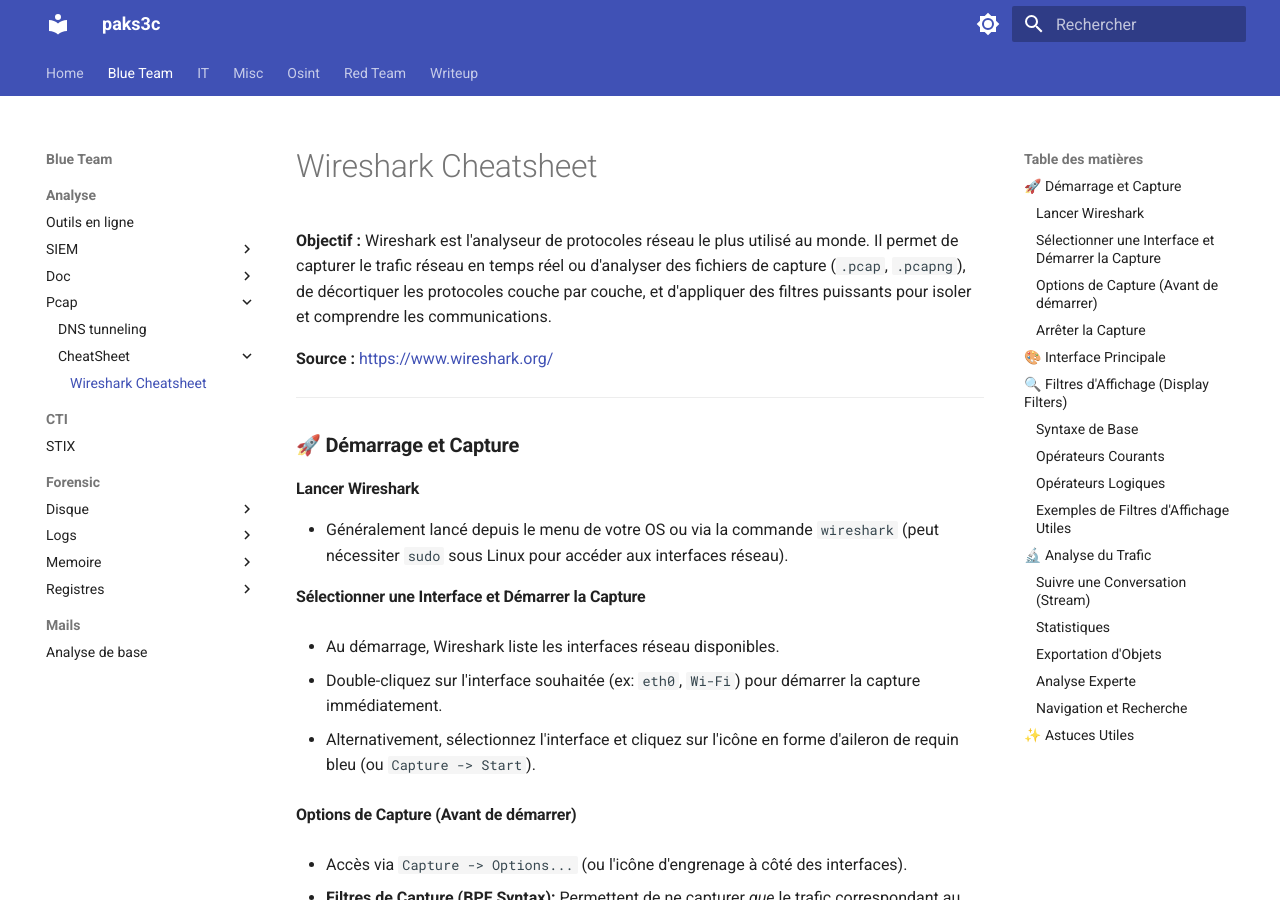
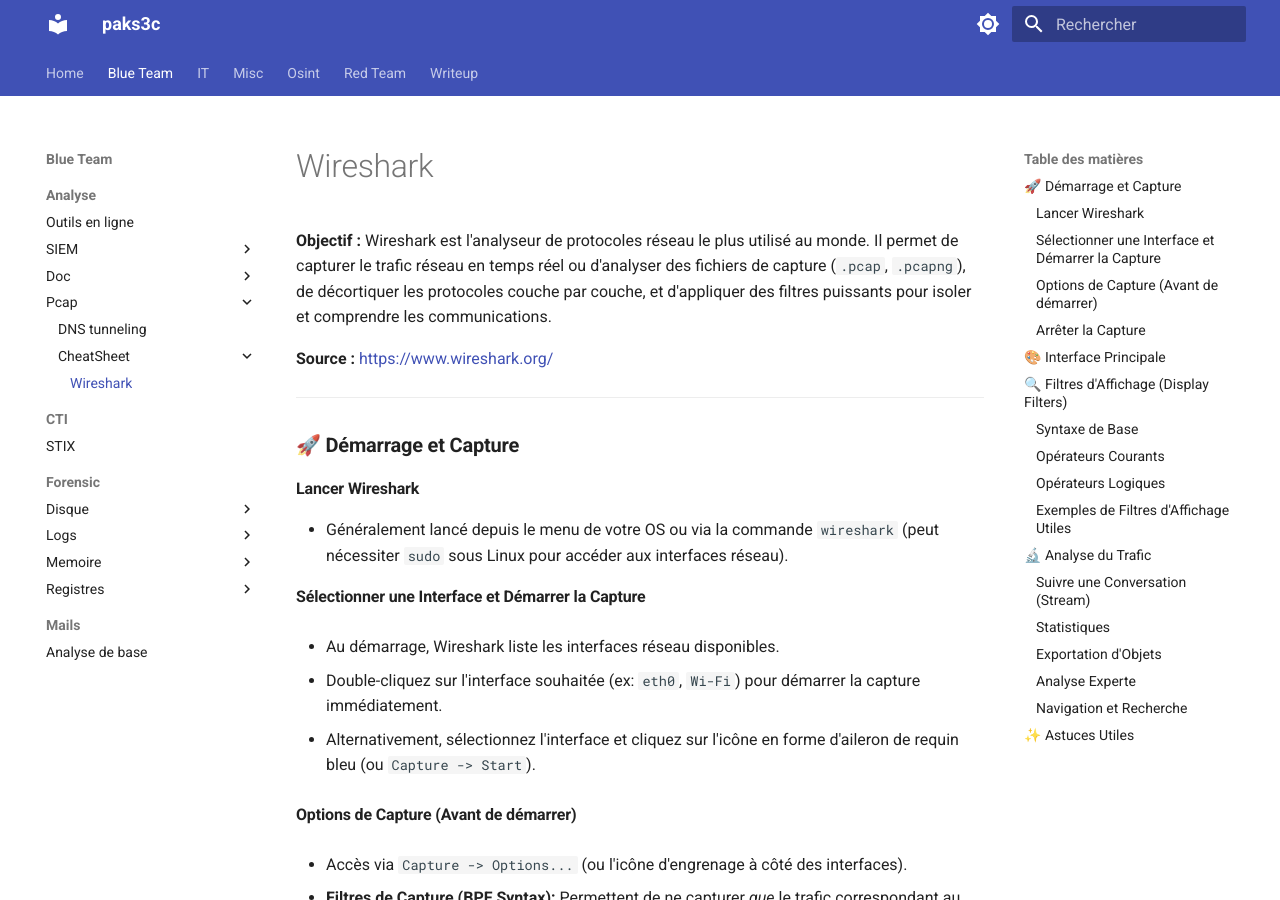
Before and after one commit to pakdekro/notes, an MkDocs documentation site: the page built from docs/Blue Team/Analyse/pcap/CheatSheet/Wireshark.md, in a window 1280 px wide and 900 px high. Built offline with MkDocs 1.6.1 and Material for MkDocs 9.7.7, drawn with Linux system fonts in a browser that asks for light colours.

Commit message:
update wireshark

```diff
--- a/docs/Blue Team/Analyse/pcap/CheatSheet/Wireshark.md
+++ b/docs/Blue Team/Analyse/pcap/CheatSheet/Wireshark.md
@@ -1,5 +1,3 @@
-# Wireshark Cheatsheet
-
 **Objectif :** Wireshark est l'analyseur de protocoles réseau le plus utilisé au monde. Il permet de capturer le trafic réseau en temps réel ou d'analyser des fichiers de capture (`.pcap`, `.pcapng`), de décortiquer les protocoles couche par couche, et d'appliquer des filtres puissants pour isoler et comprendre les communications.
 
 **Source :** [https://www.wireshark.org/](https://www.wireshark.org/)
```
